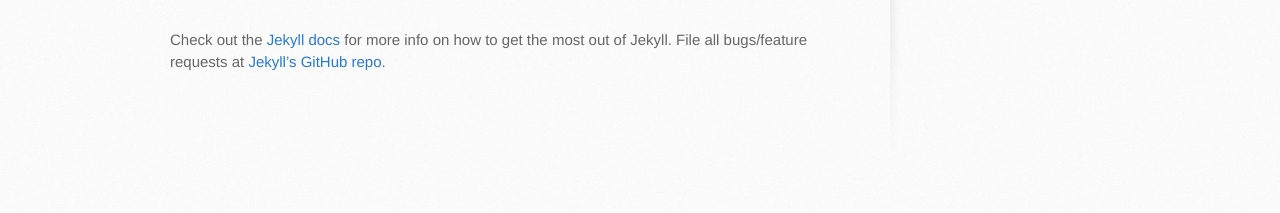
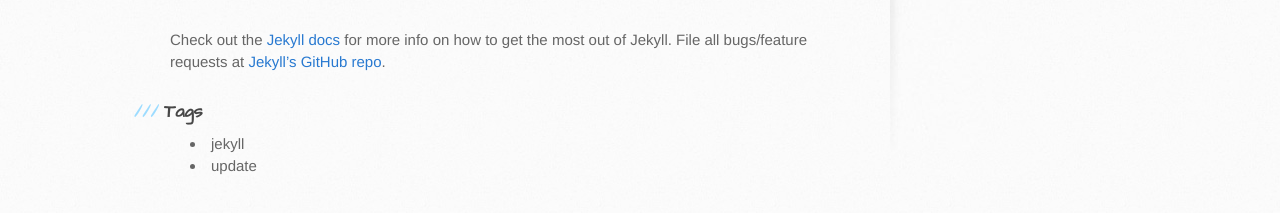
Before and after one commit to jvz/musigma.blog, a Jekyll site: the page built from _posts/2013-10-08-welcome-to-jekyll.markdown, in a window 1280 px wide. Shown: the part 620-833 px from the top of the page. Built offline with Jekyll 4.4.1, drawn with Linux system fonts in a browser that asks for light colours; Markdown is read by kramdown in place of the engine named in the settings.

Commit message:
Added list of tags to blog posts.

```diff
--- a/_layouts/post.html
+++ b/_layouts/post.html
@@ -7,3 +7,9 @@ layout: default
 <div class="post">
 {{ content }}
 </div>
+<h3>Tags</h3>
+<ul id="post-tags">
+{% for tag in page.tags %}
+  <li>{{ tag }}</li>
+{% endfor %}
+</ul>
```
